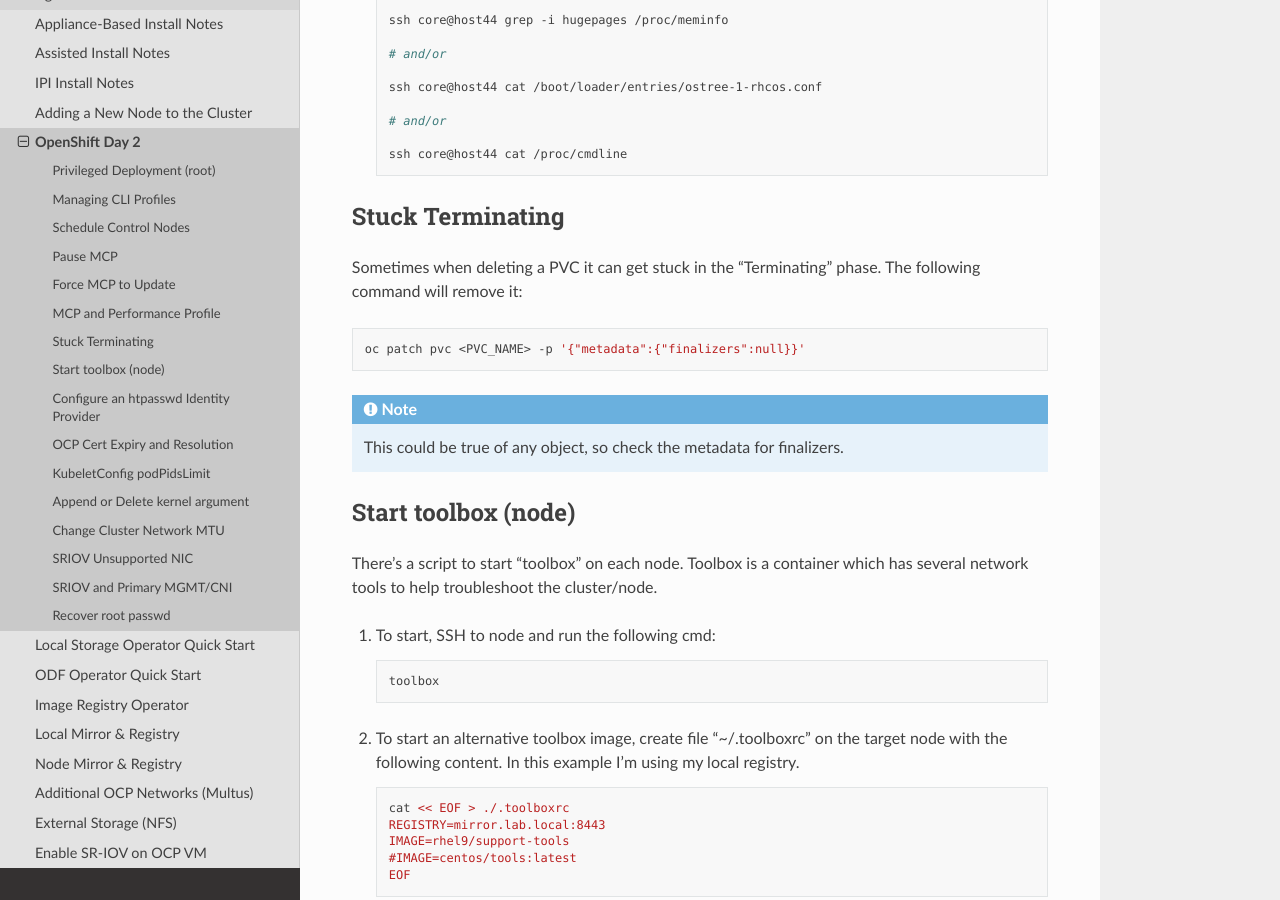
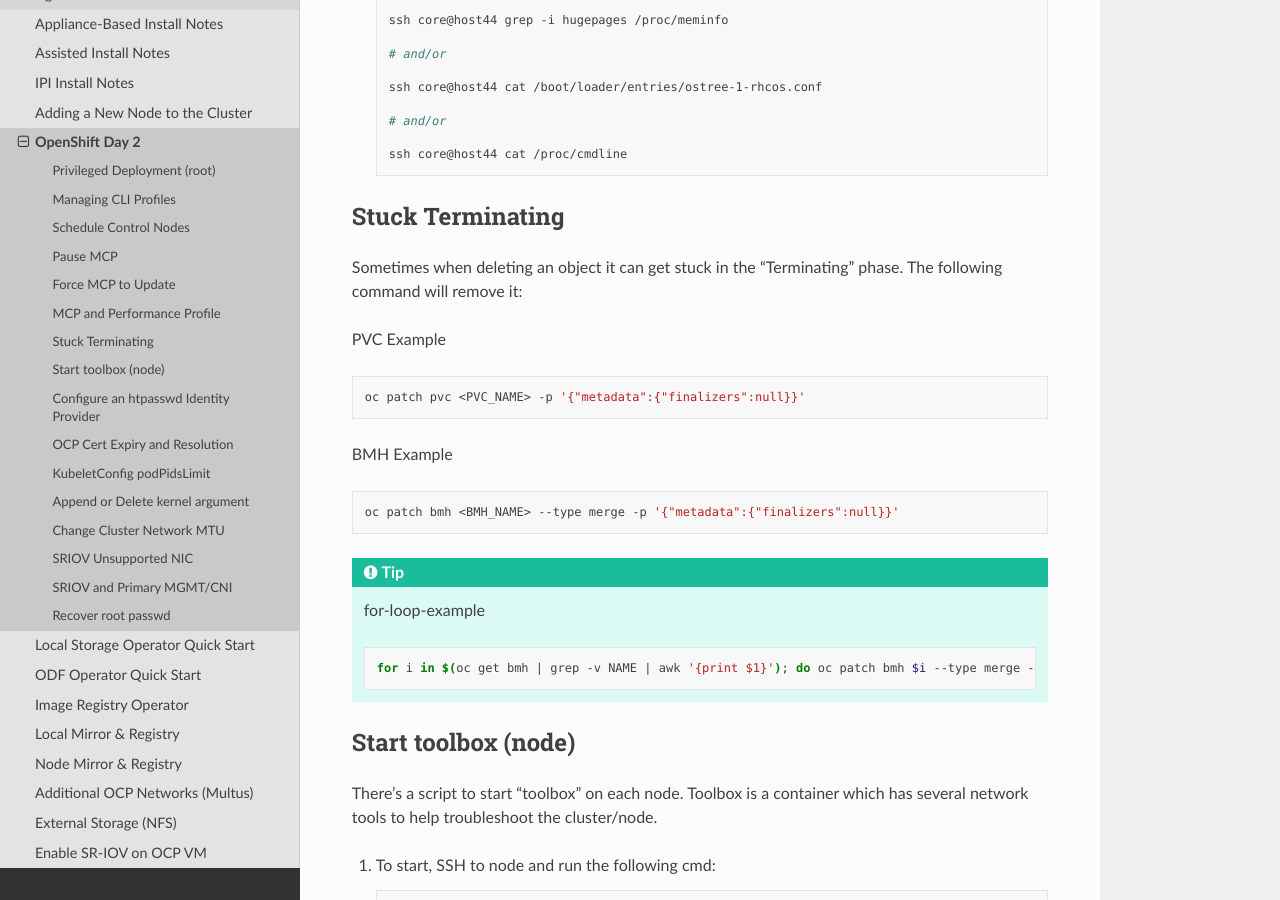
Before and after one commit to vtog/labGuides, a Sphinx documentation site: the page built from source/ocp/openshift-day2.rst, in a window 1280 px wide and 900 px high, scrolled down 6193 px. Built offline with Sphinx 7.4.7 and the Read the Docs theme 2.0.0, drawn with Linux system fonts in a browser that asks for light colours; pages that are not in the unit, such as notebooks, are missing from menus.

Commit message:
updated a couple of notes

```diff
--- a/source/ocp/acm-notes.rst
+++ b/source/ocp/acm-notes.rst
@@ -375,6 +375,8 @@
 
    .. important:: You may need to change or add variables for your environment.
 
+   .. note:: The Secret username and password are base64 encoded.
+
    .. code-block:: bash
       :linenos:
       :emphasize-lines: 29,31,32,40,43-46,49,67,89,92,97-99,103,105,106,108
--- a/source/ocp/openshift-day2.rst
+++ b/source/ocp/openshift-day2.rst
@@ -335,15 +335,26 @@
 Stuck Terminating
 -----------------
 
-Sometimes when deleting a PVC it can get stuck in the "Terminating" phase. The
-following command will remove it:
+Sometimes when deleting an object it can get stuck in the "Terminating" phase.
+The following command will remove it:
+
+PVC Example
 
 .. code-block:: bash
 
    oc patch pvc <PVC_NAME> -p '{"metadata":{"finalizers":null}}'
 
-.. note:: This could be true of any object, so check the metadata for
-   finalizers.
+BMH Example
+
+.. code-block:: bash
+
+   oc patch bmh <BMH_NAME> --type merge -p '{"metadata":{"finalizers":null}}'
+
+.. tip:: for-loop-example
+
+   .. code-block:: bash
+
+      for i in $(oc get bmh | grep -v NAME | awk '{print $1}'); do oc patch bmh $i --type merge -p '{"metadata":{"finalizers":null}}'; done
 
 Start toolbox (node)
 --------------------
```
